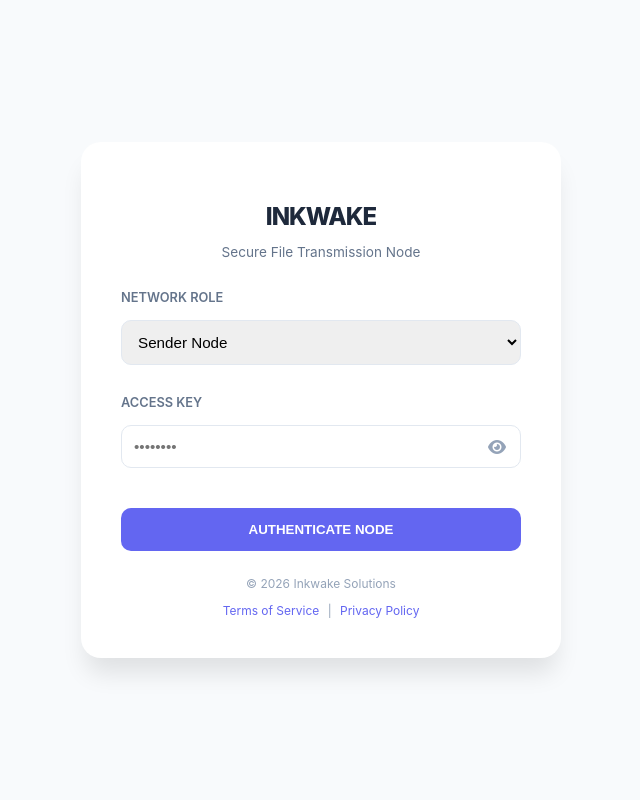
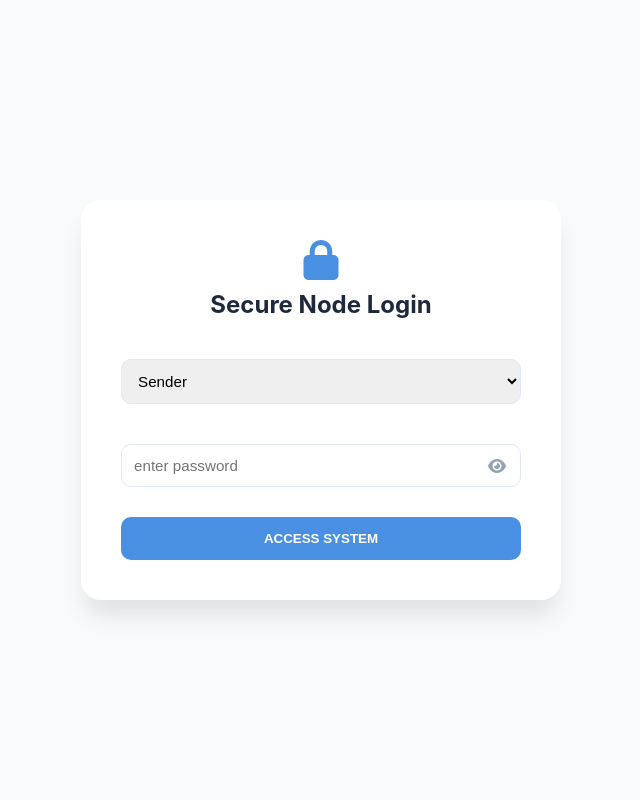
Before and after one commit to dhanushmsr/Secure-File-Transmissions, a Flask app: page / in a window 1280 px wide. Shown: the whole page, without its empty margins (319-959 px from the left). Run offline with Flask 3, Linux system fonts and the light colour scheme.

Commit message:
Update login.html

```diff
--- a/templates/login.html
+++ b/templates/login.html
@@ -5,126 +5,112 @@
     <meta name="viewport" content="width=device-width, initial-scale=1.0">
     <link rel="stylesheet" href="/static/css/style.css">
     <link rel="stylesheet" href="https://cdnjs.cloudflare.com/ajax/libs/font-awesome/6.0.0/css/all.min.css">
-    <title>Inkwake | Secure Node Login</title>
+    <title>Secure Node Login</title>
     <style>
         :root {
-            --primary: #6366f1;
+            --primary: #4a90e2;
             --bg-soft: #f8fafc;
             --text-dark: #1e293b;
+            --danger: #ef4444;
         }
 
         body { background-color: var(--bg-soft); font-family: 'Inter', sans-serif; display: flex; align-items: center; justify-content: center; min-height: 100vh; margin: 0; }
 
-        .login-card { background: white; padding: 40px; border-radius: 20px; box-shadow: 0 20px 25px -5px rgba(0, 0, 0, 0.1); width: 100%; max-width: 400px; }
+        .login-card {
+            background: white; padding: 40px; border-radius: 20px;
+            box-shadow: 0 20px 25px -5px rgba(0, 0, 0, 0.1);
+            width: 100%; max-width: 400px;
+            transition: transform 0.3s ease;
+        }
 
-        .brand-header { text-align: center; margin-bottom: 30px; }
-        .brand-header h2 { margin: 0; color: var(--text-dark); font-weight: 800; letter-spacing: -1px; }
+        /* Shake Animation for Wrong Password */
+        .shake {
+            animation: shake 0.5s cubic-bezier(.36,.07,.19,.97) both;
+            border: 2px solid var(--danger);
+        }
+
+        @keyframes shake {
+            10%, 90% { transform: translate3d(-1px, 0, 0); }
+            20%, 80% { transform: translate3d(2px, 0, 0); }
+            30%, 50%, 70% { transform: translate3d(-4px, 0, 0); }
+            40%, 60% { transform: translate3d(4px, 0, 0); }
+        }
+
+        .header { text-align: center; margin-bottom: 30px; }
+        .header h2 { margin: 0; color: var(--text-dark); font-weight: 700; }
 
         .input-group { margin-bottom: 20px; position: relative; }
-        .input-group label { display: block; font-size: 0.8rem; font-weight: 600; color: #64748b; margin-bottom: 5px; }
+        input, select { width: 100%; padding: 12px; border: 1px solid #e2e8f0; border-radius: 10px; font-size: 0.95rem; outline: none; box-sizing: border-box; }
+        input:focus { border-color: var(--primary); }
 
-        input, select { width: 100%; padding: 12px; border: 1px solid #e2e8f0; border-radius: 10px; font-size: 0.95rem; outline: none; transition: border-color 0.2s; box-sizing: border-box; }
-        input:focus, select:focus { border-color: var(--primary); }
+        .password-wrapper { position: relative; }
+        .toggle-icon { position: absolute; right: 15px; top: 50%; transform: translateY(-50%); cursor: pointer; color: #94a3b8; }
 
-        /* Password Wrapper with Toggle Icon */
-        .password-wrapper { position: relative; }
-        #passwordField { padding-right: 45px; }
-        .toggle-icon {
-            position: absolute;
-            right: 15px;
-            top: 50%;
-            transform: translateY(-50%);
-            cursor: pointer;
-            color: #94a3b8;
-        }
-        .toggle-icon:hover { color: var(--primary); }
-
-        .btn-access { background: var(--primary); color: white; border: none; padding: 14px; border-radius: 10px; font-weight: 700; width: 100%; cursor: pointer; transition: 0.3s; margin-top: 10px; }
-        .btn-access:hover { background: #4f46e5; transform: translateY(-1px); }
-
-        .footer-links { text-align: center; margin-top: 25px; font-size: 0.75rem; color: #94a3b8; }
-        .footer-links a { color: var(--primary); text-decoration: none; margin: 0 5px; }
+        .btn-access { background: var(--primary); color: white; border: none; padding: 14px; border-radius: 10px; font-weight: 700; width: 100%; cursor: pointer; transition: 0.3s; }
+        .btn-access:hover { background: #357abd; }
     </style>
 </head>
-<body>
+<body onload="checkError()">
 
-    <div class="login-card">
-        <div class="brand-header">
-            <i class="fa-solid fa-shield-halved" style="font-size: 2.5rem; color: var(--primary); margin-bottom: 10px;"></i>
-            <h2>INKWAKE</h2>
-            <p style="color: #64748b; font-size: 0.85rem;">Secure File Transmission Node</p>
+    <div class="login-card" id="loginCard">
+        <div class="header">
+            <i class="fa-solid fa-lock" style="font-size: 2.5rem; color: var(--primary); margin-bottom: 10px;"></i>
+            <h2>Secure Node Login</h2>
         </div>
 
         <form action="/auth" method="post">
             <div class="input-group">
-                <label>NETWORK ROLE</label>
                 <select name="role" id="roleSelector" onchange="checkRole()">
-                    <option value="sender">Sender Node</option>
-                    <option value="receiver">Receiver Node</option>
-                    <option value="admin">System Administrator</option>
+                    <option value="sender">Sender</option>
+                    <option value="receiver">Receiver</option>
+                    <option value="admin">Administrator</option>
                 </select>
             </div>
 
             <div id="receiverData" style="display:none; background: #f1f5f9; padding: 15px; border-radius: 10px; margin-bottom: 20px;">
-                <div class="input-group">
-                    <input type="text" name="name" id="nameInp" placeholder="Node Identity (Full Name)">
-                </div>
-                <div class="input-group" style="margin-bottom: 0;">
-                    <input type="text" name="phone" id="phoneInp" placeholder="Node Contact (Phone)">
-                </div>
+                <input type="text" name="name" id="nameInp" placeholder="Full Name" style="margin-bottom:10px">
+                <input type="text" name="phone" id="phoneInp" placeholder="Phone Number">
             </div>
 
             <div class="input-group">
-                <label>ACCESS KEY</label>
                 <div class="password-wrapper">
-                    <input type="password" name="password" id="passwordField" placeholder="••••••••" required>
+                    <input type="password" name="password" id="passwordField" placeholder="enter password" required>
                     <i class="fa-solid fa-eye toggle-icon" id="eyeIcon" onclick="togglePassword()"></i>
                 </div>
             </div>
 
-            <button type="submit" class="btn-access">AUTHENTICATE NODE</button>
+            <button type="submit" class="btn-access">ACCESS SYSTEM</button>
         </form>
-
-        {% if error %}
-        <p style="color: #ef4444; font-size: 0.8rem; text-align: center; margin-top: 15px; font-weight: bold;">
-            <i class="fa-solid fa-triangle-exclamation"></i> Authentication Failed. Access Denied.
-        </p>
-        {% endif %}
-
-        <div class="footer-links">
-            <p>© 2026 Inkwake Solutions</p>
-            <a href="/terms">Terms of Service</a> | <a href="/privacy">Privacy Policy</a>
-        </div>
     </div>
 
     <script>
+        // Alert if wrong password detected via URL parameter
+        function checkError() {
+            const urlParams = new URLSearchParams(window.location.search);
+            if (urlParams.get('error') === 'true') {
+                // 1. Visual Shake
+                document.getElementById('loginCard').classList.add('shake');
+
+                // 2. Browser Alert
+                alert("❌ Access Denied: Incorrect Password or Role. Please try again.");
+            }
+        }
+
         function checkRole() {
             const role = document.getElementById('roleSelector').value;
             const div = document.getElementById('receiverData');
-            const n = document.getElementById('nameInp');
-            const p = document.getElementById('phoneInp');
-
-            if (role === 'receiver') {
-                div.style.display = 'block';
-                n.required = true; p.required = true;
-            } else {
-                div.style.display = 'none';
-                n.required = false; p.required = false;
-            }
+            div.style.display = (role === 'receiver') ? 'block' : 'none';
         }
 
         function togglePassword() {
             const passInput = document.getElementById('passwordField');
             const icon = document.getElementById('eyeIcon');
-
             if (passInput.type === 'password') {
                 passInput.type = 'text';
-                icon.classList.remove('fa-eye');
-                icon.classList.add('fa-eye-slash');
+                icon.classList.replace('fa-eye', 'fa-eye-slash');
             } else {
                 passInput.type = 'password';
-                icon.classList.remove('fa-eye-slash');
-                icon.classList.add('fa-eye');
+                icon.classList.replace('fa-eye-slash', 'fa-eye');
             }
         }
     </script>
```
